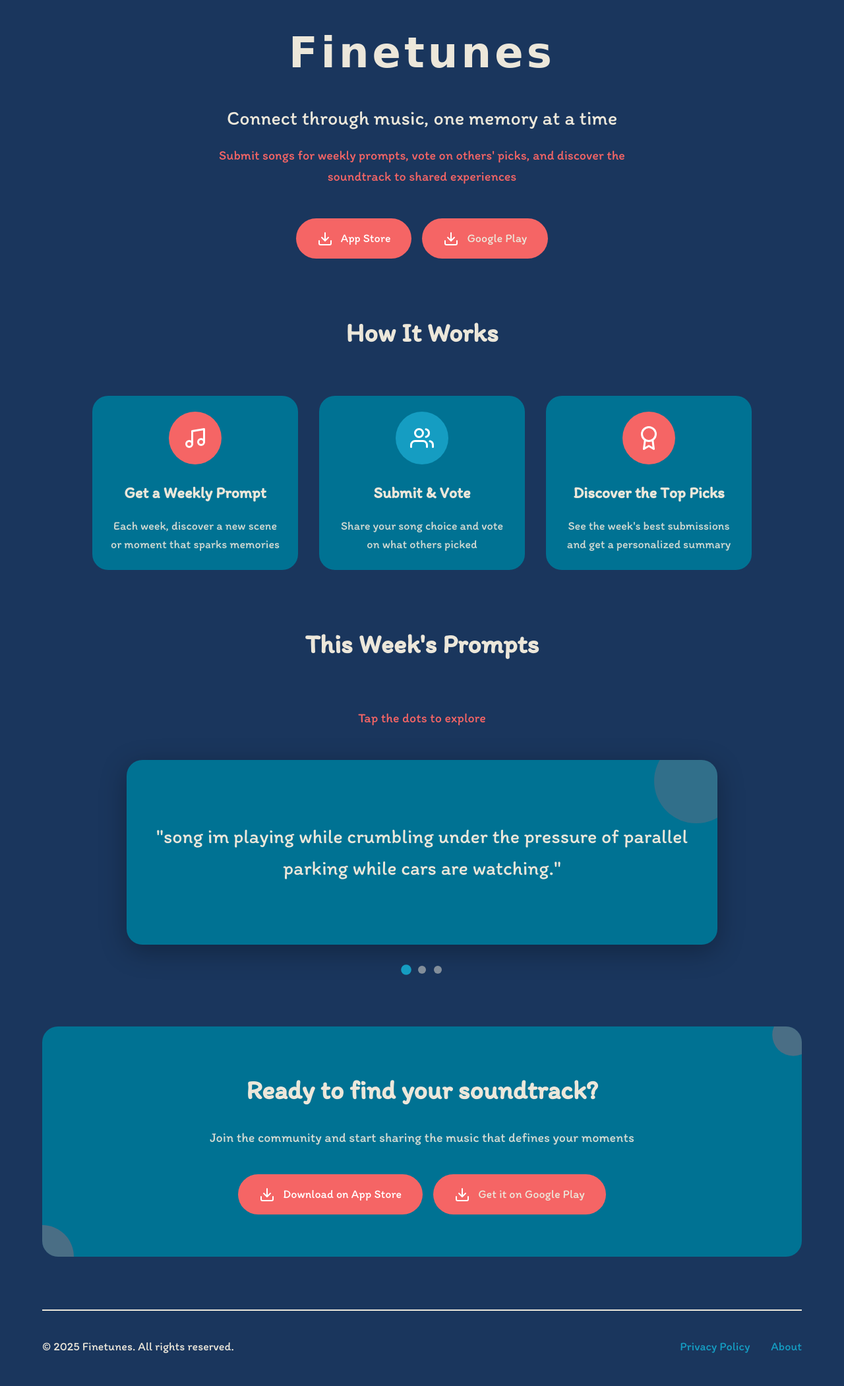
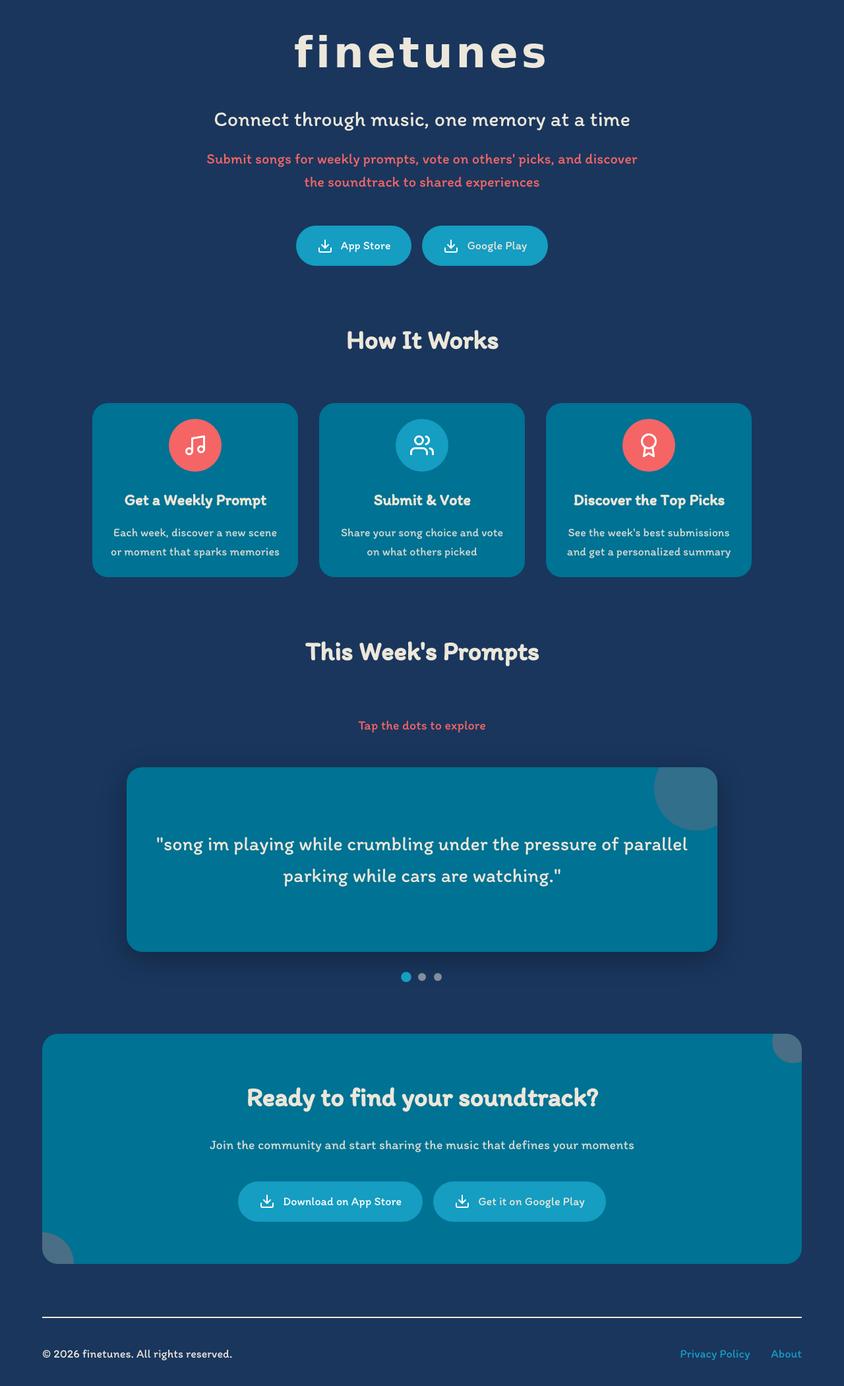
Before and after one commit to MarcSocha/MarcSocha.github.io, a plain HTML site: page index.html in a window 1280 px wide. Shown: the part 243-2344 px from the top of the page at 66% size. Drawn offline with Linux system fonts and the light colour scheme; a web font is replaced by a local one.

Commit message:
Make some small style adjustments

```diff
--- a/index.html
+++ b/index.html
@@ -21,7 +21,7 @@
                     <img src="assets/logo3_color_no.svg" alt="Finetunes Logo">
                 </div>
 
-                <h1>Finetunes</h1>
+                <h1>finetunes</h1>
 
                 <p class="tagline">Connect through music, one memory at a time</p>
 
@@ -107,7 +107,7 @@
 
             <!-- Footer -->
             <footer>
-                <p>© 2025 Finetunes. All rights reserved.</p>
+                <p>© 2026 finetunes. All rights reserved.</p>
                 <div class="footer-links">
                     <a onclick="showPage('privacy')">Privacy Policy</a>
                     <a onclick="showPage('about')">About</a>
@@ -127,7 +127,7 @@
             <div class="content-card">
                 <h1>Privacy Policy</h1>
 
-                <p class="date">Last updated: February 12, 2025</p>
+                <p class="date">Last updated: February 12, 2026</p>
 
                 <p>Welcome to Finetunes. We are committed to protecting your privacy and ensuring you have a positive experience while using our app. This Privacy Policy outlines how we collect, use, and protect your information.</p>
 
--- a/styles.css
+++ b/styles.css
@@ -62,7 +62,7 @@ h1 {
 }
 
 .tagline {
-    font-size: 1.875rem;
+    font-size: 2rem;
     color: var(--background-color);
     margin-bottom: 16px;
     max-width: 768px;
@@ -71,7 +71,7 @@ h1 {
 }
 
 .subtitle {
-    font-size: 1.25rem;
+    font-size: 1.4rem;
     color: var(--orange-accent);
     margin-bottom: 48px;
     max-width: 672px;
@@ -105,12 +105,12 @@ h1 {
 }
 
 .btn-primary {
-    background-color: var(--orange-accent);
+    background-color: var(--accent-light-blue);
     color: white;
 }
 
 .btn-secondary {
-    background-color: var(--orange-accent);
+    background-color: var(--accent-light-blue);
     color: var(--background-color);
 }
 
@@ -311,7 +311,7 @@ h2 {
 }
 
 .btn-cta-secondary {
-    background-color: var(--orange-accent);
+    background-color: var(--accent-light-blue);
     color: var(--background-color);
 }
 
@@ -360,7 +360,7 @@ footer p {
     align-items: center;
     gap: 8px;
     font-size: 1.125rem;
-    color: var(--orange-accent);
+    color: var(--background-color);
     text-decoration: none;
     margin-bottom: 32px;
     background: none;
@@ -386,7 +386,7 @@ footer p {
 
 .content-card .date {
     font-size: 0.875rem;
-    color: var(--accent-light-blue);
+    color: var(--background-color);
     margin-bottom: 24px;
 }
 
@@ -406,7 +406,7 @@ footer p {
 }
 
 .content-card .contact {
-    color: var(--accent-light-blue);
+    color: var(--orange-accent);
 }
 
 .hidden {
```
